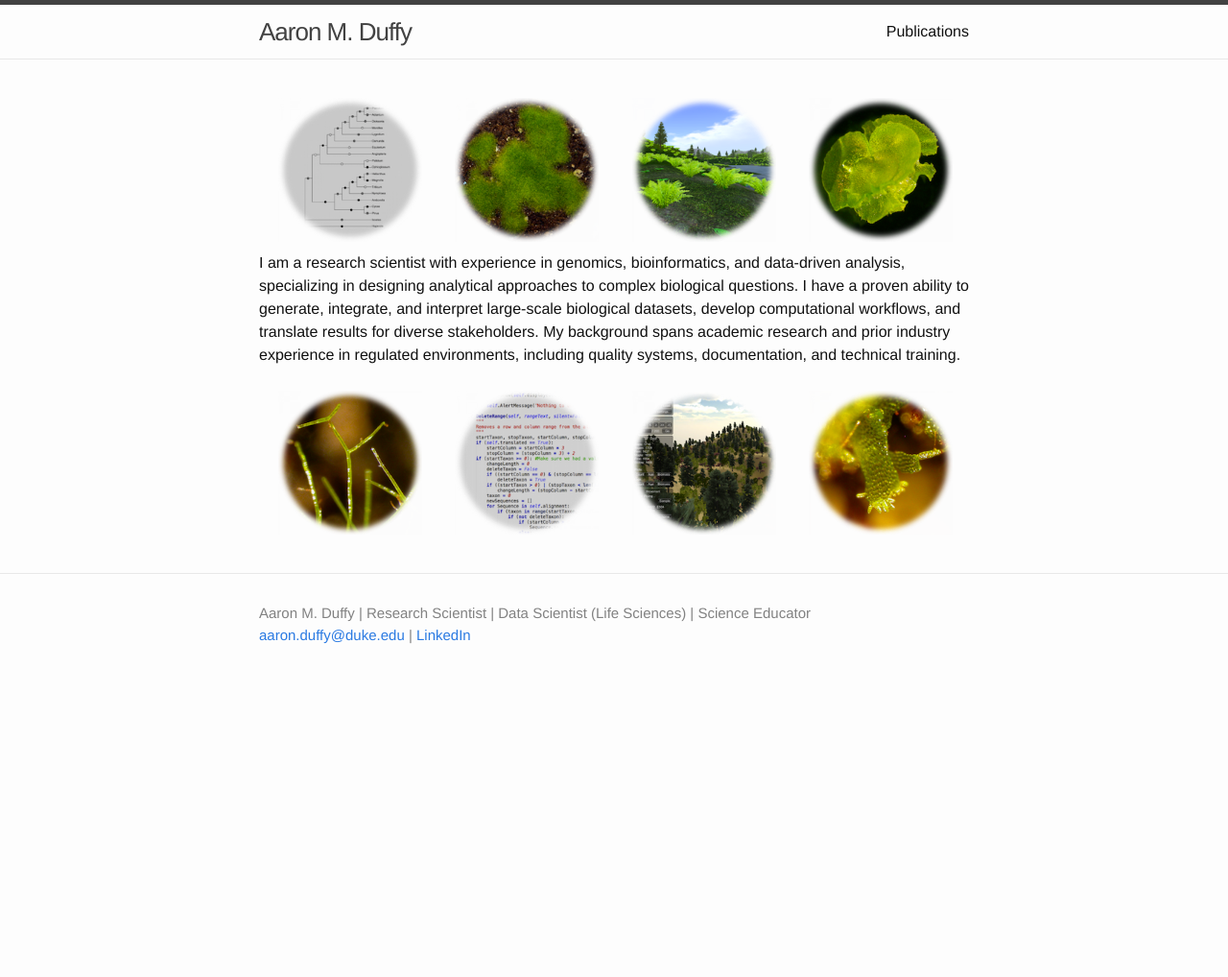
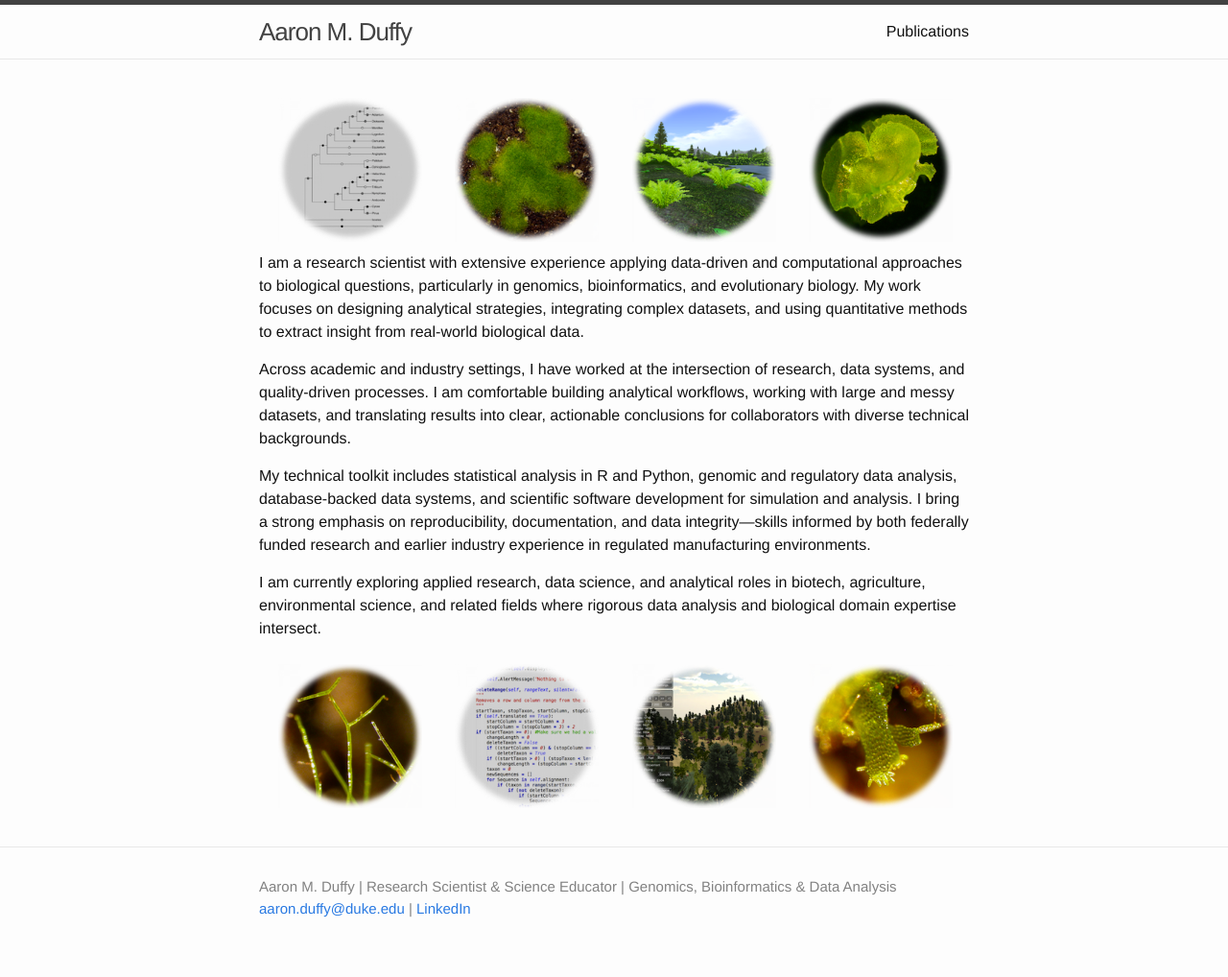
Before and after one commit to aduffy70/aduffy70.github.io, a Jekyll site: the page built from index.md, in a window 1280 px wide. Shown: the whole page at 96% size. Built offline with Jekyll 4.4.1, drawn with Linux system fonts in a browser that asks for light colours; before the commit the page ends 900 px from its top, so only the background shows below that.

Commit message:
Update main page and footer content

```diff
--- a/_includes/footer.html
+++ b/_includes/footer.html
@@ -5,8 +5,8 @@
     <div class="footer-col-wrapper">
       <div class="footer-col">
         <ul class="contact-list">
-          <li>Aaron M. Duffy | Research Scientist | Data Scientist (Life Sciences) | Science Educator</li>
-          <li><a href="mailto:{{ site.email }}">{{ site.email }}</a>  |  <a href="http://linkedin.com/in/aaron-m-duffy/">LinkedIn</a></li>
+          <li>Aaron M. Duffy | Research Scientist & Science Educator | Genomics, Bioinformatics & Data Analysis</li>
+          <li><a href="mailto:{{ site.email }}">{{ site.email }}</a> | <a href="http://linkedin.com/in/aaron-m-duffy/">LinkedIn</a></li>
         </ul>
       </div>
     </div>
--- a/index.md
+++ b/index.md
@@ -9,11 +9,13 @@ layout: default
   <img src="images/Fern_Reproduction.png" width="150" height="150" alt="Fern Reproduction" />
 </div>
 <div id="hometext">
-  <p>I am a research scientist with experience in genomics, bioinformatics, and data-driven analysis,
-specializing in designing analytical approaches to complex biological questions. I have a proven ability to generate,
-integrate, and interpret large-scale biological datasets, develop computational workflows, and translate
-results for diverse stakeholders. My background spans academic research and prior industry experience in
-regulated environments, including quality systems, documentation, and technical training.</p>
+  <p>I am a research scientist with extensive experience applying data-driven and computational approaches to biological questions, particularly in genomics, bioinformatics, and evolutionary biology. My work focuses on designing analytical strategies, integrating complex datasets, and using quantitative methods to extract insight from real-world biological data.</p>
+
+<p>Across academic and industry settings, I have worked at the intersection of research, data systems, and quality-driven processes. I am comfortable building analytical workflows, working with large and messy datasets, and translating results into clear, actionable conclusions for collaborators with diverse technical backgrounds.</p>
+
+<p>My technical toolkit includes statistical analysis in R and Python, genomic and regulatory data analysis, database-backed data systems, and scientific software development for simulation and analysis. I bring a strong emphasis on reproducibility, documentation, and data integrity—skills informed by both federally funded research and earlier industry experience in regulated manufacturing environments.</p>
+
+<p>I am currently exploring applied research, data science, and analytical roles in biotech, agriculture, environmental science, and related fields where rigorous data analysis and biological domain expertise intersect.</p>
 </div>
 <div id="homeimages">
   <img src="images/Trichomanes_intricatum.png" width="150" height="150" alt="Trichomanes intricatum, Crepidomanes intricatum" />
```
